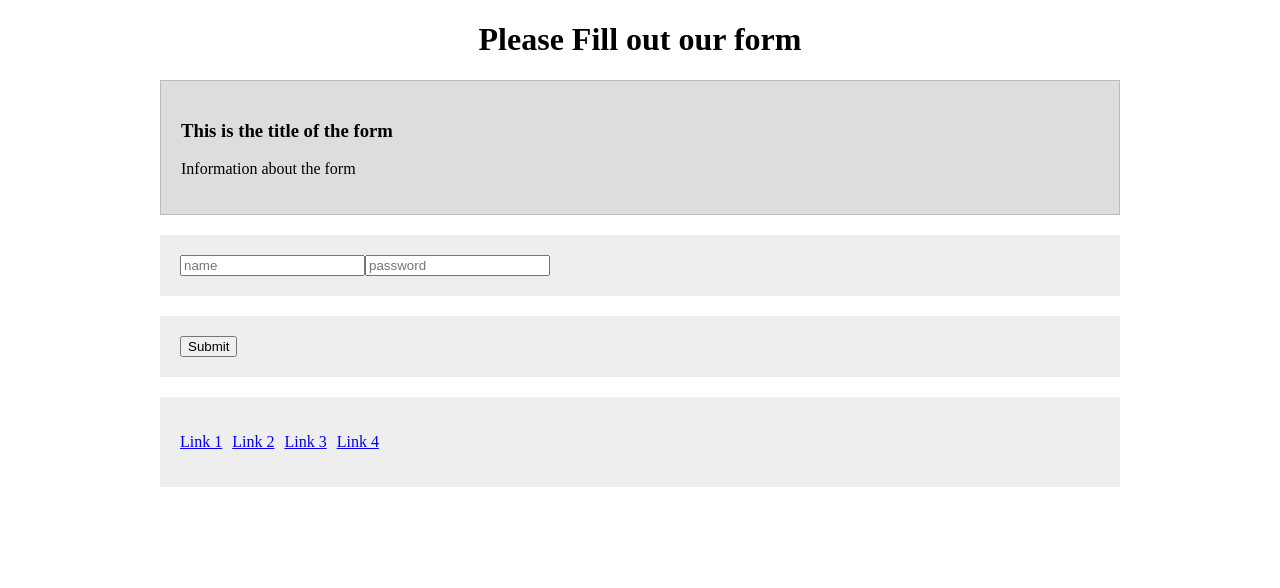
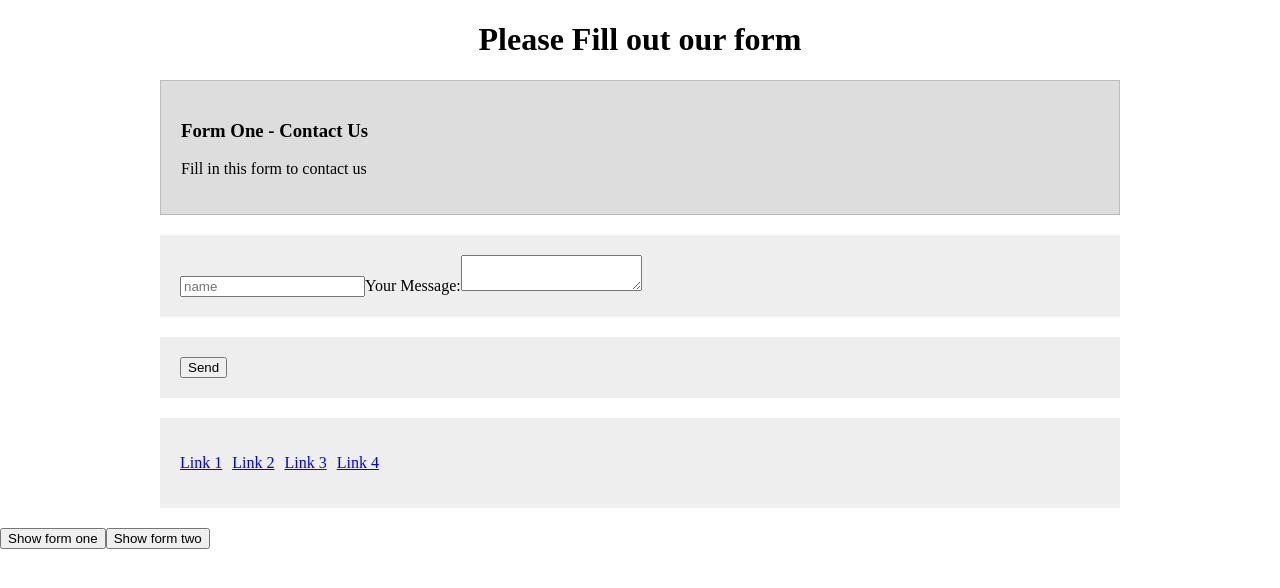
Before and after one commit to cvjude/Learning-Vue, a Vue app: page / in a window 1280 px wide. Shown: the top 588 px of the page. Built offline with nearby package versions, Linux system fonts and the light colour scheme.

Commit message:
Learned dynamic components
- use them to switch between components, with the component tag
- use keep alive to keep the data of the component when you switch between them

```diff
--- a/package.json
+++ b/package.json
@@ -34,7 +34,8 @@
     },
     "rules": {
       "no-unused-vars": 0,
-      "vue/no-unused-vars": "off"
+      "vue/no-unused-vars": 1,
+      "vue/no-unused-components": 1
     }
   },
   "browserslist": [
--- a/src/App.vue
+++ b/src/App.vue
@@ -1,33 +1,26 @@
 <template>
   <div>
-    <form-helper>
-      <div slot="form-header">
-        <h3>This is the title of the form</h3>
-        <p>Information about the form</p>
-      </div>
-
-      <div slot="form-fields">
-        <input type="text" placeholder="name" required />
-        <input type="password" placeholder="password" required />
-      </div>
-
-      <div slot="form-controls">
-        <button v-on:click="handleSubmit">Submit</button>
-      </div>
-    </form-helper>
+    <keep-alive>
+      <component v-bind:is="component"></component>
+    </keep-alive>
+    <button v-on:click="component = 'form-one'">Show form one</button>
+    <button v-on:click="component = 'form-two'">Show form two</button>
   </div>
 </template>
 
 <script>
-import formHelper from './components/formHelper.vue';
+import formHelper from "./components/formHelper.vue";
+import formOne from "./components/formOne.vue";
+import formTwo from "./components/formTwo.vue";
 
 export default {
   components: {
-    'form-helper': formHelper
+    "form-one": formOne,
+    "form-two": formTwo
   },
   data() {
     return {
-      title: 'Dynamic slot title'
+      component: "form-one"
     };
   },
   methods: {}
--- /dev/null
+++ b/src/components/formOne.vue
@@ -0,0 +1,44 @@
+<template>
+    <div>
+        <form-helper>
+            <div slot="form-header">
+                <h3>Form One - Contact Us</h3>
+                <p>Fill in this form to contact us</p>
+            </div>
+            <div slot="form-fields">
+                <input type="text" placeholder="name" required />
+                <label>Your Message:</label>
+                <textarea></textarea>
+            </div>
+            <div slot="form-controls">
+                <button v-on:click="handleSubmit">Send</button>
+            </div>
+        </form-helper>
+    </div>
+</template>
+
+<script>
+// Imports
+import formHelper from './formHelper.vue'
+export default {
+    components: {
+        'form-helper': formHelper
+    },
+    data () {
+        return {
+        }
+    },
+    methods: {
+        handleSubmit: function(){
+            alert('thanks for submitting form one & contacting us');
+        }
+    }
+}
+</script>
+
+<style>
+body{
+    margin: 0;
+    font-family: 'Nunito SemiBold';
+}
+</style>
--- /dev/null
+++ b/src/components/formTwo.vue
@@ -0,0 +1,42 @@
+<template>
+  <div>
+    <form-helper>
+      <div slot="form-header">
+        <h3>Form Two - Log In</h3>
+        <p>Enter your details to log-in</p>
+      </div>
+      <div slot="form-fields">
+        <input type="text" placeholder="username" required />
+        <input type="password" placeholder="password" required />
+      </div>
+      <div slot="form-controls">
+        <button v-on:click="handleSubmit">Login</button>
+      </div>
+    </form-helper>
+  </div>
+</template>
+
+<script>
+// Imports
+import formHelper from './formHelper.vue';
+export default {
+  components: {
+    'form-helper': formHelper
+  },
+  data() {
+    return {};
+  },
+  methods: {
+    handleSubmit: function() {
+      alert('thanks for logging in (form two)');
+    }
+  }
+};
+</script>
+
+<style>
+body {
+  margin: 0;
+  font-family: 'Nunito SemiBold';
+}
+</style>
```
